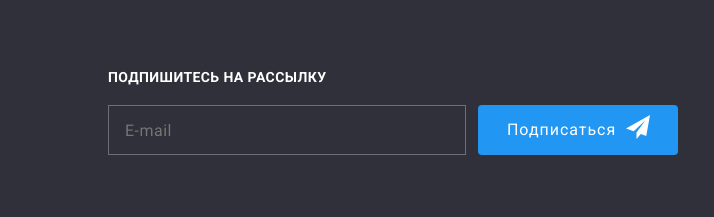
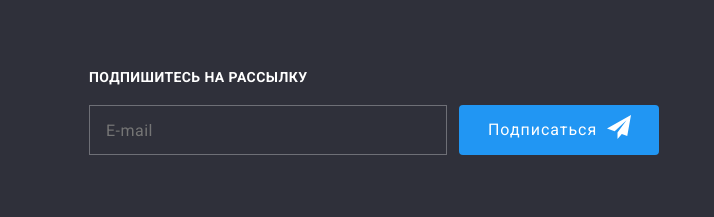
Before and after one commit to Yaroslav-Kyba/goit-markup-hw-07, a plain HTML site: page index.html in a window 1280 px wide. Shown: the part 2678-2895 px from the top of the page, 566-1280 px from the left. Drawn offline with nearby package versions, Linux system fonts and the light colour scheme.

Commit message:
виправив зауваження

```diff
--- a/sass/layout/_footer.scss
+++ b/sass/layout/_footer.scss
@@ -53,7 +53,7 @@
 
     &-form{
     display: flex;
-    margin-left: 112px;
+    margin-left: 93px;
     margin-top: 12px;
     }
 
--- a/sass/layout/_header.scss
+++ b/sass/layout/_header.scss
@@ -75,6 +75,8 @@ margin-right: 93px;
 
 .address-list {
     display: flex;
+    height: 17px;
+
     }
 
 .contact-information:not(:last-child) {
```
Also changed, not shown: css/styles.css (deleted, +0 -23 lines), css/main.css, css/main.min.css, 2 other files. Lines whose indentation alone changed are shown as unchanged.
